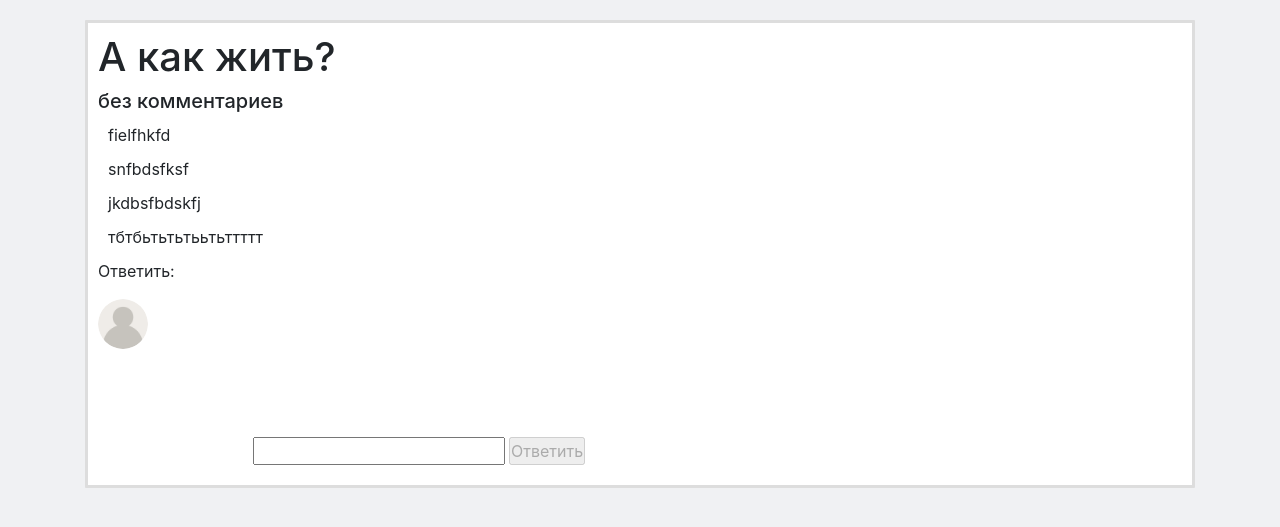
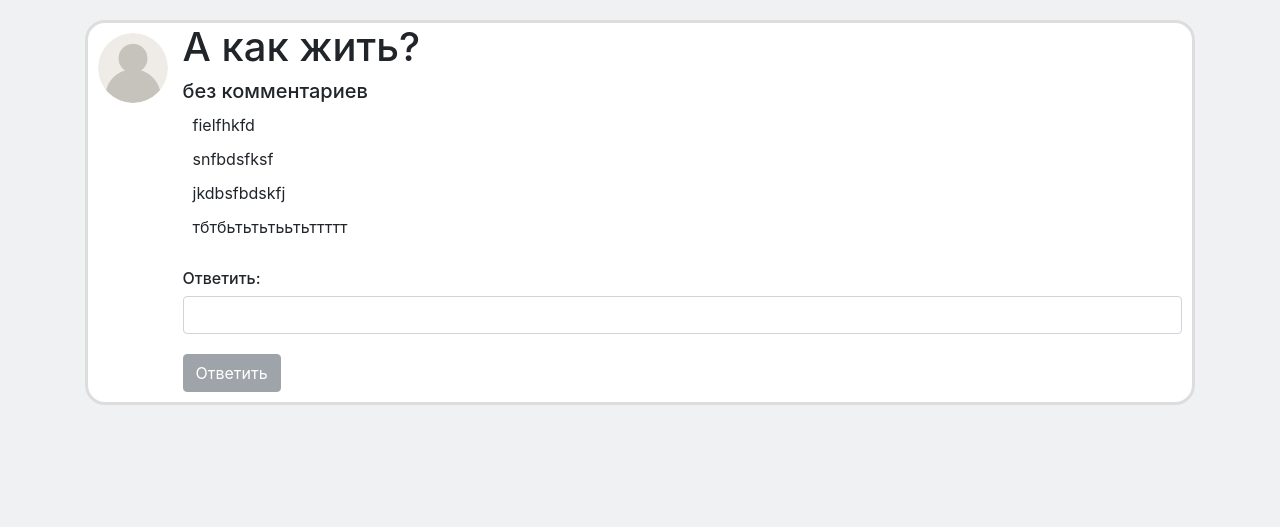
Before and after one commit to gamr416/api_project_yandex2024, a Flask app: page /question/1 in a window 1280 px wide. Shown: the part 100-627 px from the top of the page. Run offline with Flask 3, Linux system fonts and the light colour scheme; data comes from the database, SQL or seed files in the repository; some libraries are stand-ins or nearby versions.

Commit message:
дизайн формы с вопросами

```diff
--- a/static/css/style.css
+++ b/static/css/style.css
@@ -137,6 +137,7 @@ file-upload {
   width: 100%;
   background: linear-gradient(180deg, #04fafd, 5%, #119dff, 50%, #030423);
   position: absolute;
+  background-attachment: fixed;
 }
 .wrapper h1 {
   top: 50%;
@@ -257,7 +258,7 @@ div .dot {
 
 .main_window {background-color: #FFFFFF;
 margin-top: 20px;
-border-radius: 1px;
+border-radius: 20px;
 border-style: solid;
 border-color: #DDDDDD;
 padding-bottom: 10px
--- a/templates/base.html
+++ b/templates/base.html
@@ -21,7 +21,7 @@
             </p>
             <p>
             <a class="navbar-brand" href="/user"><img src=/{{current_user.avatar}} width="50" height="50" style="border-radius: 100%;"></a>
-            <a class="navbar-brand" href="/user">{{ current_user.name }}</a>
+            <a class="navbar-brand" href="/user" style="color: white">{{ current_user.name }}</a>
             </p>
             {% else %}
              <a class="btn btn-primary" href="/login">Спросить</a>
@@ -34,6 +34,7 @@
             {% endif %}
         </nav>
     </header>
+
     <!-- Begin page content -->
     <main role="main" class="container">
         {% block content %}{% endblock %}
--- a/templates/question.html
+++ b/templates/question.html
@@ -2,7 +2,19 @@
 
 {% block content %}
 <form action = "/success_answer/{{ form.news_id }}" method = "post" enctype="multipart/form-data" class="main_window">
-    <div style="margin: 10px">
+    <div class="row">
+        <div class="col-md-1">
+            <label style="margin: 10px">
+                <div class="animate2">
+                    {% if current_user.is_authenticated %}
+                    <img src=/{{current_user.avatar}} width="70" height="70" style="border-radius: 100%;">
+                    {% else %}
+                    <img src="/static/img/no_image.png" width="70" height="70" style="border-radius: 100%;">
+                    {% endif %}
+                </div>
+            </label>
+        </div>
+        <div class="col">
             <h1>{{form.title.data}}</h1>
             <h5>{{form.content.data}}</h5>
             {% for item in answers%}
@@ -10,22 +22,16 @@
                     {{item.text}}
             </div>
             {% endfor %}
-        <p>Ответить:</p>
-        <label style="wigth: 50; height:50;">
-            <div class="animate2" style="wigth: 50; height:50; ">
+            <h6 style="margin-top: 30px">Ответить:</h6>
+            <p style="margin-right: 10px"><input class="form-control" name="answer" required type="text" value></p>
+            <div style="margin-top: 20px">
                 {% if current_user.is_authenticated %}
-                <img src=/{{current_user.avatar}} width="50" height="50" style="border-radius: 100%;">
+                <button type="button" class="btn btn-success">Ответить</button>
                 {% else %}
-                <img src="/static/img/no_image.png" width="50" height="50" style="border-radius: 100%;">
+                <button type="button" class="btn btn-secondary" disabled>Ответить</button>
                 {% endif %}
             </div>
-        </label>
-        <input type="text" name="answer">
-        {% if current_user.is_authenticated %}
-        <input type="submit" value="Ответить">
-        {% else %}
-        <input type="submit" value="Ответить" disabled>
-        {% endif %}
+        </div>
 
     </div>
 </form>
```
Lines whose indentation alone changed are shown as unchanged.
